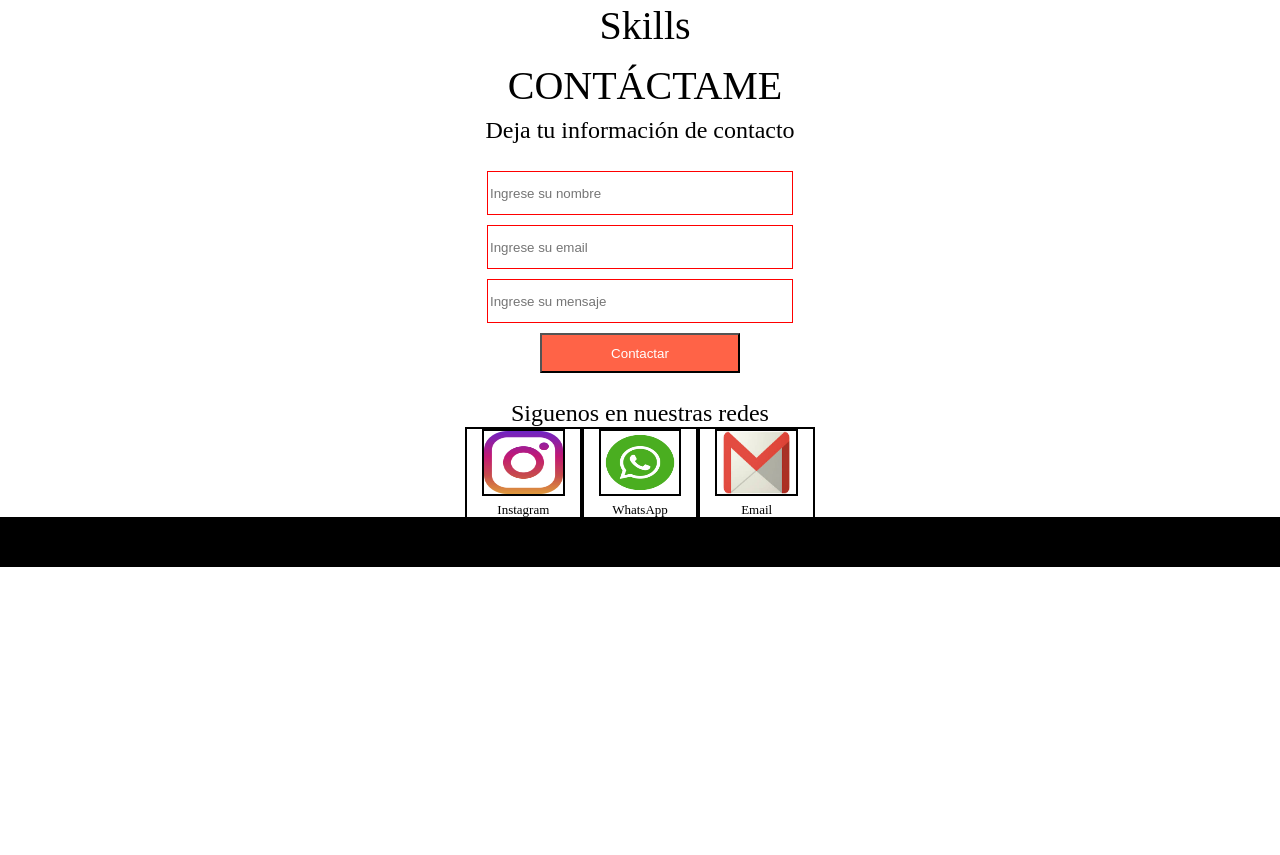
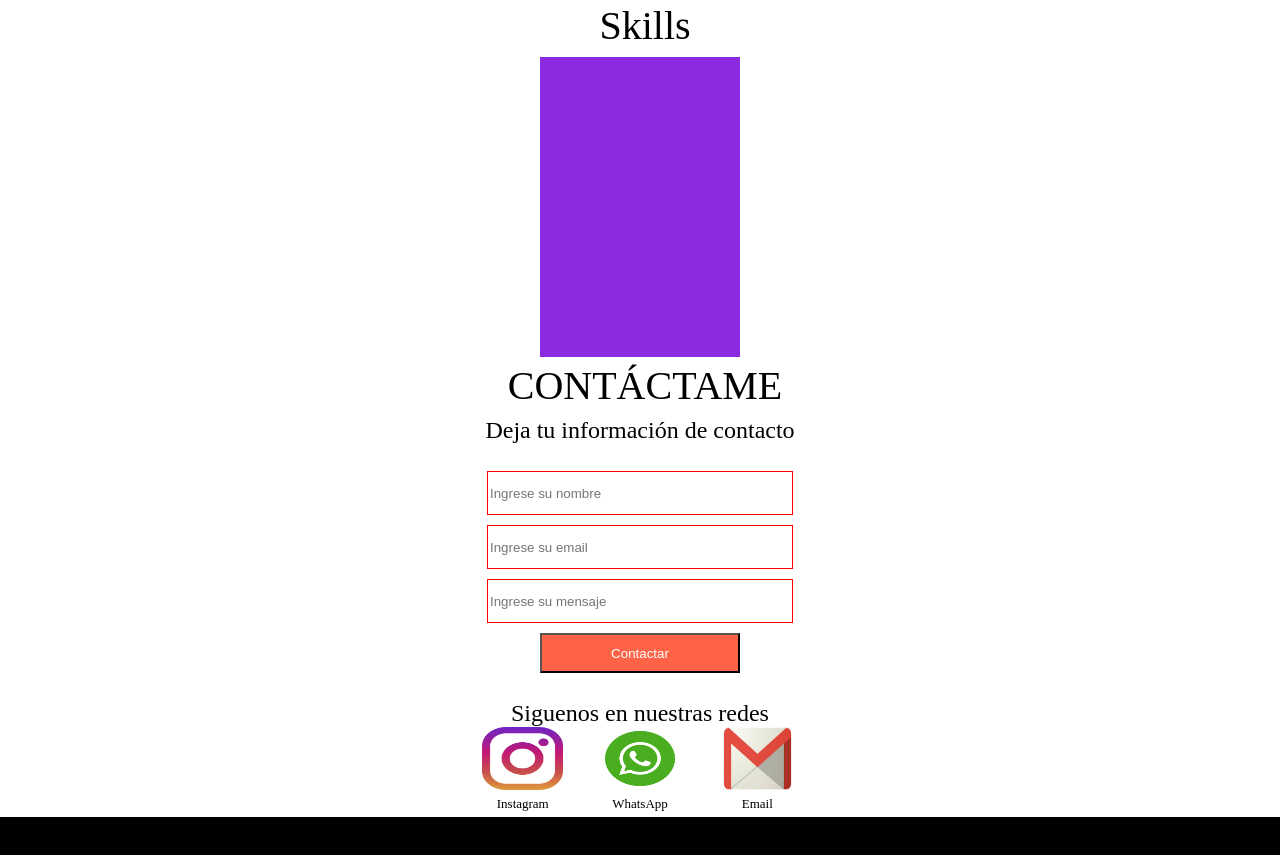
Before and after one commit to gabrielm2308/miniproyecto, a plain HTML site: page index.html in a window 1280 px wide. Shown: the part 1423-2278 px from the top of the page. Before the commit the page ends 1990 px from the top, so only its background shows below. Drawn offline with Linux system fonts and the light colour scheme.

Commit message:
funciona

```diff
--- a/index.html
+++ b/index.html
@@ -64,7 +64,7 @@
     <div class="portfolio">
         <span> Skills</span>
     </div>
-    <div id="skill">
+    <div id="skill-box">
 
     </div>
     <div class="portfolio">
--- a/style.css
+++ b/style.css
@@ -59,6 +59,7 @@ body{
 
     width: 100%;
     height: 500px;
+    background-color: chartreuse;
 
 }
 #hero .carrusel{
@@ -95,7 +96,7 @@ body{
 #experience .contenedores1{
     width: 33%;
     height: 100%;
-    border: 2px solid black;
+    border: 2px solid  hotpink;
 
     display: flex;
     flex-direction: column;
@@ -166,7 +167,6 @@ body{
 #about .descripcion .obj{
     width: 100%;
     height: 5%;
-    ;
     text-align: center;
     font-size: 18px;
 
@@ -184,6 +184,7 @@ body{
     flex-direction: column;
     justify-content: center;
     align-items: center;
+
 }
 #contacto form{
     width: 100%;
@@ -227,24 +228,31 @@ body{
 #contacto .rss .botones{
     width: 33%;
     height: 100%;
-
-    border: 2px black solid;
     text-align: center;
 
 }
 #contacto .rss .botones img{
     width: 70%;
     height: 70%;
-
     margin-left: 10%;
     margin-right: 10%;
-    border: 2px black solid;
+
 }
 #contacto .rss .botones span{
    font-size: 13px;
    text-align: center;
 
 }
+#skill-box{
+    width: 200px;
+    height: 300px;
+    background-color: blueviolet;
+    margin: auto;
+
+}
+#skill-box ul{
+    background-color: blue;
+}
 .footer{
     background-color: black;
     width: 100%;
```
Also changed, not shown: main.js (line endings or trailing spaces).
